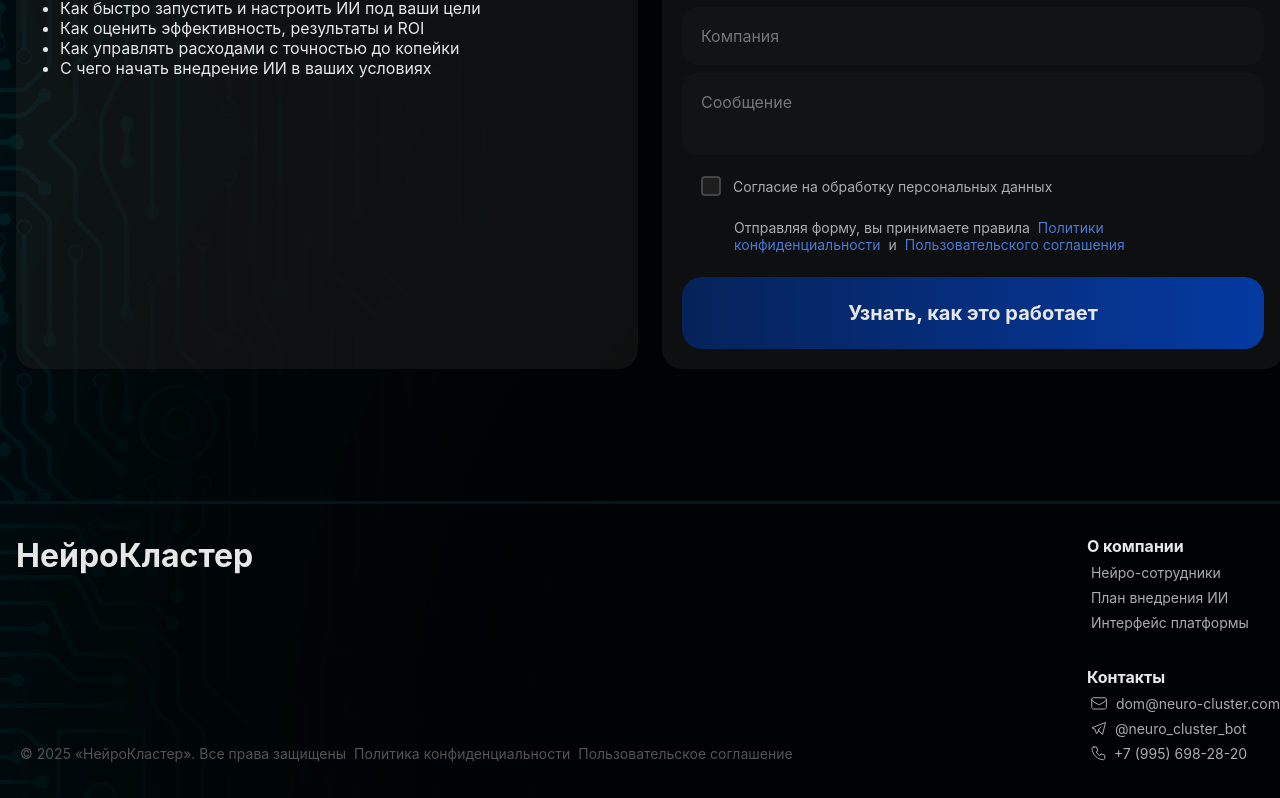
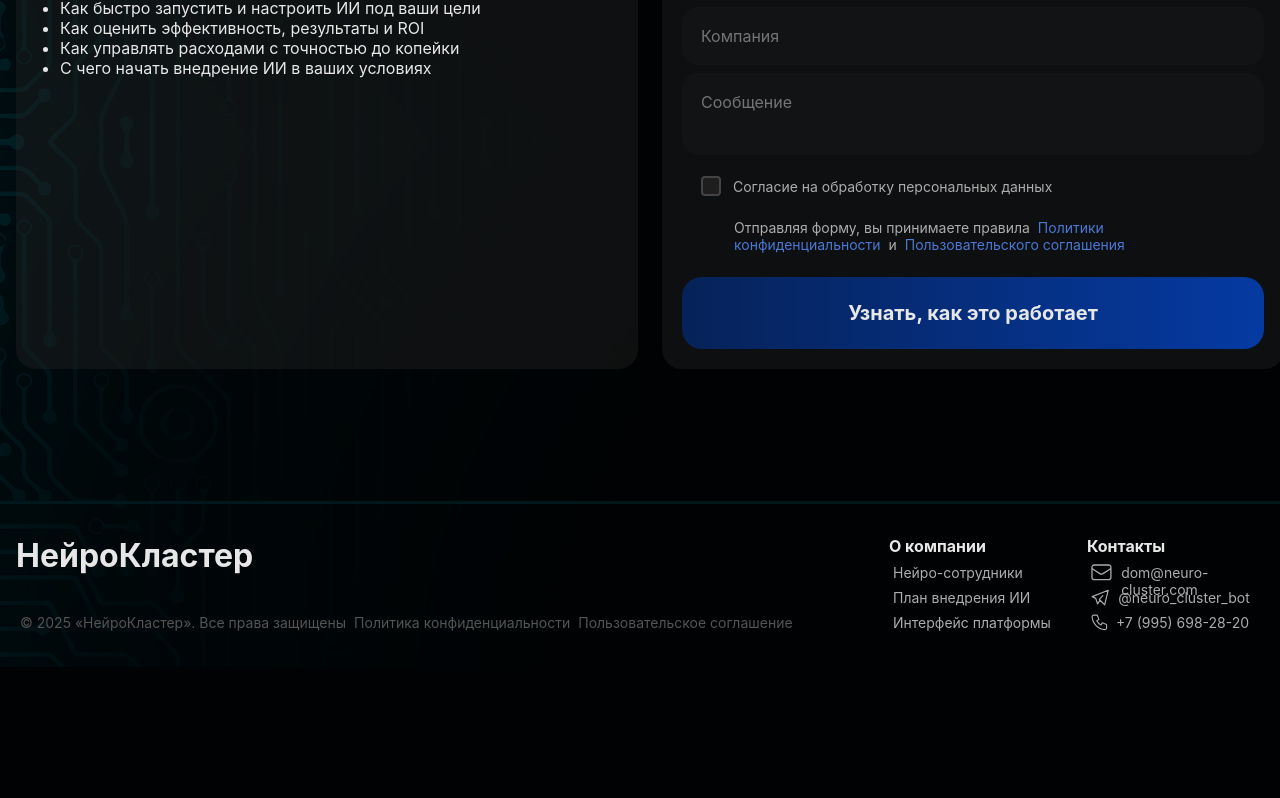
Before and after one commit to bl1nkoff/neuro-cluster-landing, a Nuxt app: page /#welcome-screen in a window 1280 px wide. Shown: the part 6851-7649 px from the top of the page. After the commit the page ends 7518 px from the top, so only its background shows below. Built offline with nearby package versions, Linux system fonts and the light colour scheme.

Commit message:
mobile optimisation

```diff
--- a/app/components/NcFooter.vue
+++ b/app/components/NcFooter.vue
@@ -129,7 +129,6 @@
 
     // pc
     @media(min-width: 1000px)
-      flex-direction: column
       gap: 32px
 
     // mobile
```
